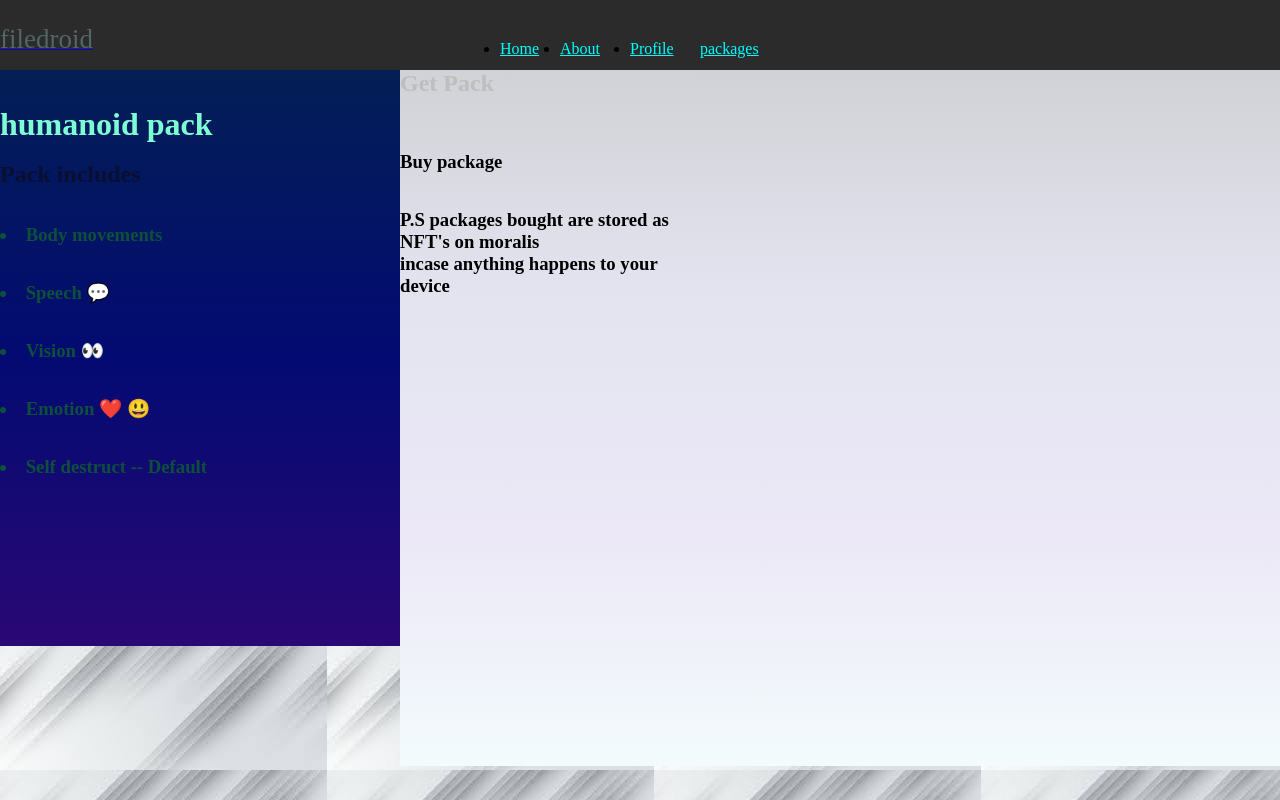
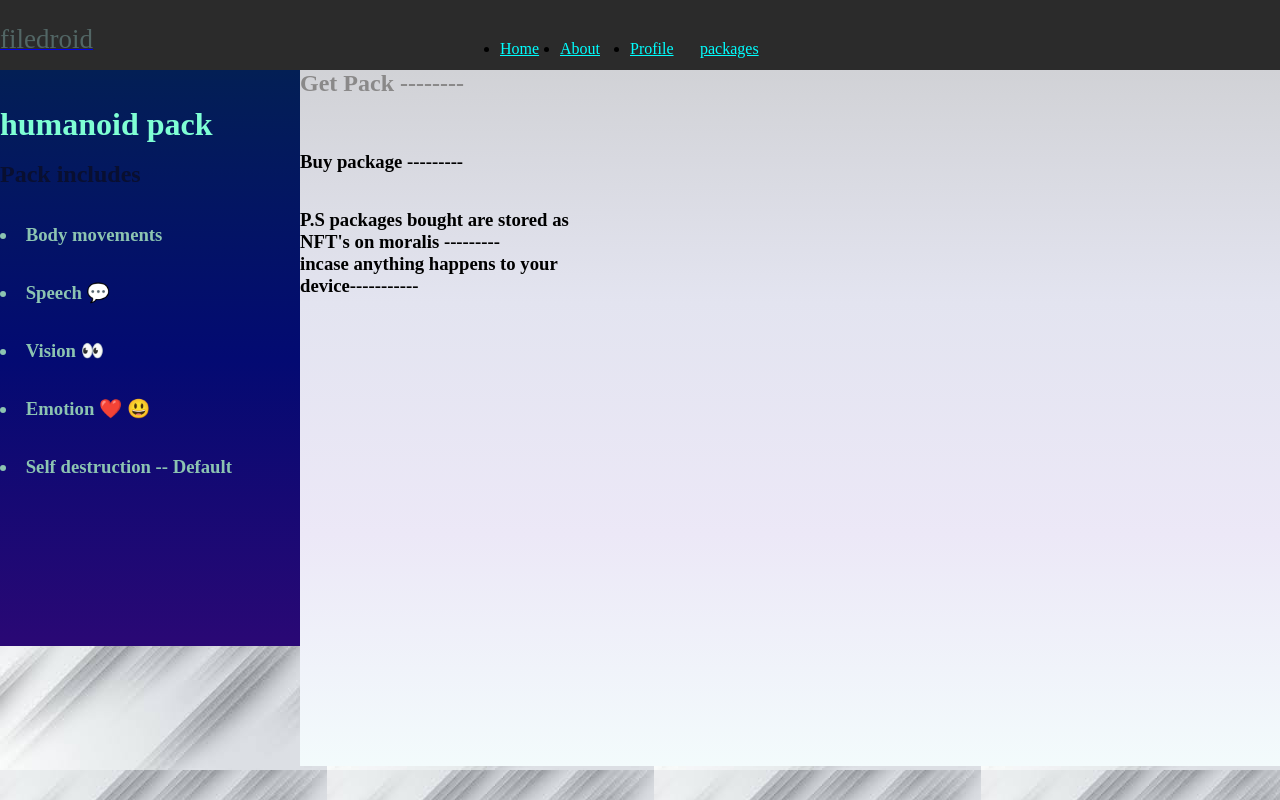
Before and after one commit to ZadenMubarak/decentralize-robotic-tools, a React (Create React App) app in the folder tools/: page /humanoid-pack in a window 1280 px wide. Shown: the top 800 px of the page. Built offline with nearby package versions, Linux system fonts and the light colour scheme.

Commit message:
states stated

```diff
--- a/tools/package.json
+++ b/tools/package.json
@@ -6,6 +6,7 @@
     "@testing-library/jest-dom": "^5.16.5",
     "@testing-library/react": "^13.4.0",
     "@testing-library/user-event": "^13.5.0",
+    "near-api-js": "^1.0.0",
     "react": "^18.2.0",
     "react-dom": "^18.2.0",
     "react-router-dom": "^6.3.0",
--- a/tools/src/components/pack/droid.css
+++ b/tools/src/components/pack/droid.css
@@ -7,7 +7,7 @@
 
 .side-card{
     background-image: linear-gradient(rgb(3, 31, 85), rgb(3, 10, 114), rgb(42, 8, 117));
-    width: 400px;
+    width: 300px;
     min-height: 576px;
     /* border-radius: 35px; */
 }
@@ -17,7 +17,7 @@
 }
 
 .side-card h3{
-    color: rgb(13, 80, 58);
+    color: rgb(140, 196, 177);
 }
 
 .incl{
@@ -27,8 +27,8 @@
 .midcard{
     position: absolute;
     top: 70px;
-    left: 400px;
-    width: 960px;
+    left: 300px;
+    width: 1060px;
     min-height: 87%;
     background: whitesmoke;
     border-radius: 20px;
@@ -46,5 +46,5 @@
 }
 
 .midcard .imgcard h2{
-    color: rgb(190, 190, 190);
+    color: rgb(138, 137, 137);
 }
--- a/tools/src/components/pack/droid.js
+++ b/tools/src/components/pack/droid.js
@@ -2,15 +2,21 @@ import React, {useState} from 'react'
 import './droid.css'
 
 
+const showData = () => {
+  return(
+    <h5>ibhanoyi</h5>
+  )
+}
+
 
 const Droid = () => {
 
-  // const [div_format, current_look] = useState(null)
-  // console.log(current_look)
+  const [show, setshow] = useState(false);
+
   return (
 
     <div>
-        <div className='side-card'>
+        <div className='side-card' onClick={() => setshow(!show)}>
           <br/><br/>
 
             <h1>humanoid pack</h1>
@@ -25,11 +31,28 @@ const Droid = () => {
             <br/><br/>
             <h3><li>Emotion ❤️ 😃</li></h3>
             <br/><br/>
-            <h3><li>Self destruct -- Default</li></h3>
+            <h3><li>Self destruction -- Default</li></h3>
+
         </div>
 
         <div className='midcard'>
+          {
+          show ? showData:
+          <>
           <h2>Get pack</h2>
+          <div className='imgcard'>
+            <h2>Get Pack --------</h2>
+            <br/><br/><br/>
+            <h3>Buy package ---------</h3>
+            <br/><br/>
+            <h3>P.S packages bought are stored as NFT's on moralis ---------<br/>
+              incase anything happens to your device-----------
+            </h3>
+
+          </div>
+          </>
+          }
+          {/* <h2>Get pack</h2>
           <div className='imgcard'>
             <h2>Get Pack</h2>
             <br/><br/><br/>
@@ -38,7 +61,9 @@ const Droid = () => {
             <h3>P.S packages bought are stored as NFT's on moralis<br/>
               incase anything happens to your device
             </h3>
-          </div>
+
+          </div> */}
+          <h1>northy heitada</h1>
         </div>
 
 
```
Also changed, not shown: 1 other file (tests, documents, lock files or other folders).
